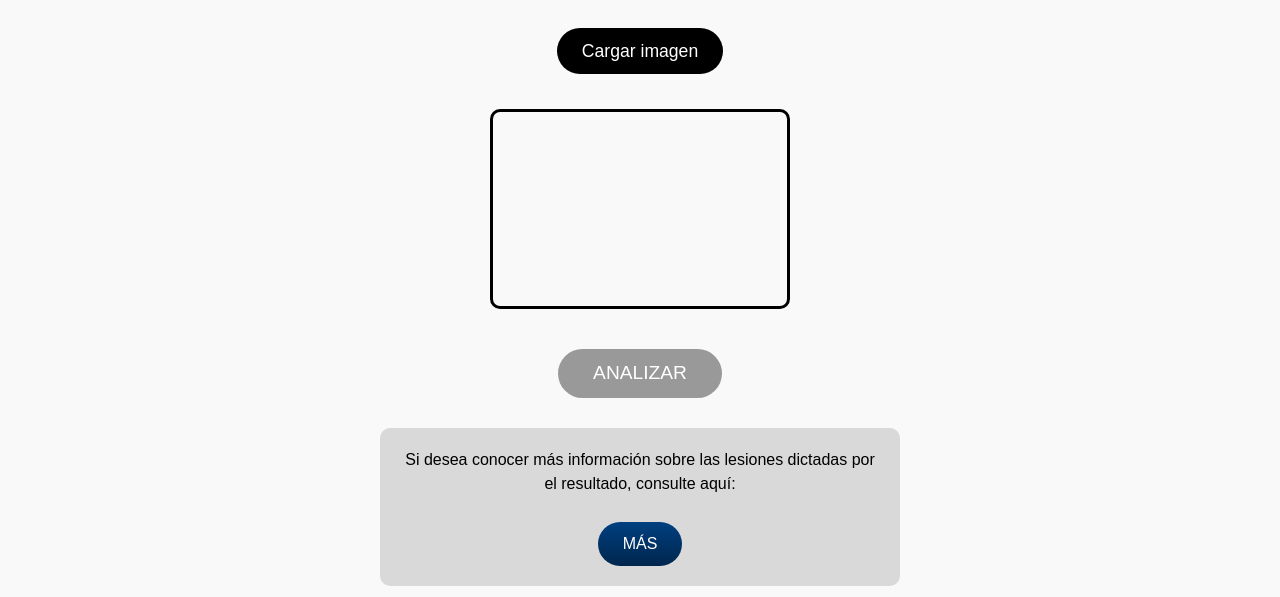
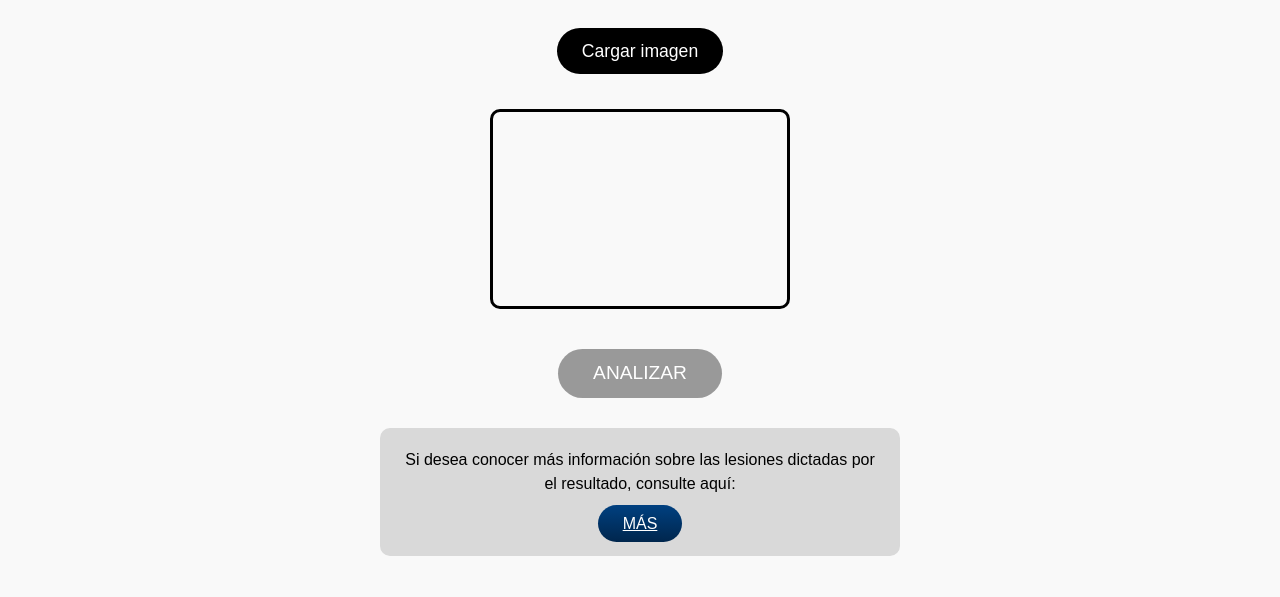
Before and after one commit to EduArt2625/Pro_paulis.github.io, a plain HTML site: page Escaneo.html in a window 1280 px wide. Shown: the part 203-800 px from the top of the page. Drawn offline with nearby package versions, Linux system fonts and the light colour scheme.

Commit message:
Update Escaneo.html

```diff
--- a/Escaneo.html
+++ b/Escaneo.html
@@ -11,9 +11,8 @@
   <!-- Estilos -->
   <link rel="stylesheet" href="css/Navbar.css">
   <link rel="stylesheet" href="css/Escaneo.css">
+  <link rel="stylesheet" href="css/Global.css">
 
-  <!-- Librería jsPDF -->
-  <script src="https://cdnjs.cloudflare.com/ajax/libs/jspdf/2.5.1/jspdf.umd.min.js"></script>
 </head>
 <body>
   <!-- Navbar -->
@@ -43,7 +42,7 @@
     <!-- Caja de información -->
     <div class="info-box">
       <p>Si desea conocer más información sobre las lesiones dictadas por el resultado, consulte aquí:</p>
-      <button id="infoBtn" class="btn-mas">MÁS</button>
+      <a href="Informacion_adicional.html" class="btn-mas" id="infoBtn">MÁS</a>
     </div>
   </main>
 
@@ -67,6 +66,8 @@
 </script>
 
   <!-- Scripts -->
+  <script src="https://cdnjs.cloudflare.com/ajax/libs/html2canvas/1.4.1/html2canvas.min.js"></script>
+  <script src="https://cdnjs.cloudflare.com/ajax/libs/jspdf/2.5.1/jspdf.umd.min.js"></script>
   <script src="javas/Escaneo.js"></script>
 
   <!-- Footer -->
```
